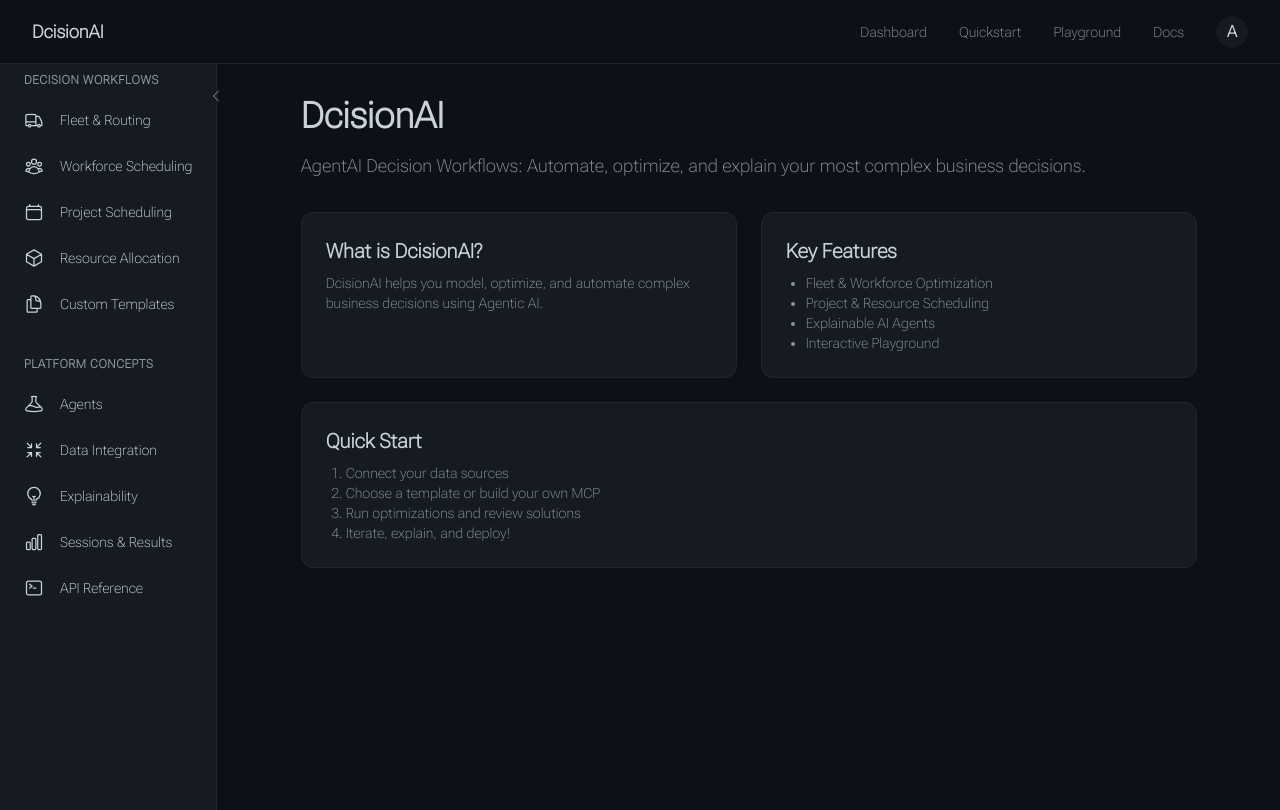
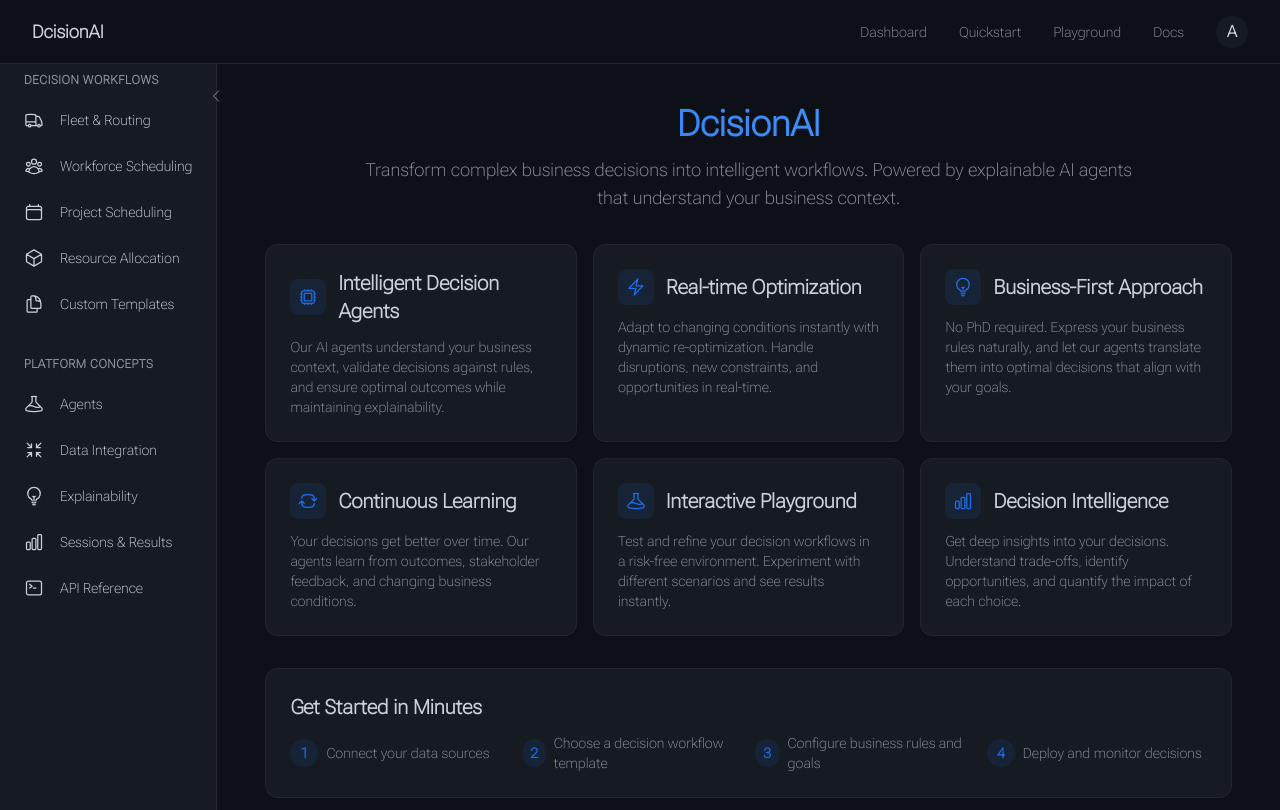
Before and after one commit to DcisionAI/dcision-platform, a Next.js app: page / in a window 1280 px wide. Shown: the top 810 px of the page. Built offline with nearby package versions, Linux system fonts and the light colour scheme.

Commit message:
fix: nav edits

```diff
--- a/pages/index.tsx
+++ b/pages/index.tsx
@@ -1,37 +1,99 @@
 import Layout from '../components/Layout';
+import {
+  BeakerIcon,
+  BoltIcon,
+  ChartBarIcon,
+  CpuChipIcon,
+  LightBulbIcon,
+  ArrowPathRoundedSquareIcon,
+} from '@heroicons/react/24/outline';
+
+function FeatureCard({ icon: Icon, title, description }: {
+  icon: React.ElementType;
+  title: string;
+  description: string;
+}) {
+  return (
+    <div className="border border-docs-section-border shadow-sm rounded-xl p-6 bg-docs-section hover:bg-docs-section/80 transition-colors">
+      <div className="flex items-center gap-3 mb-3">
+        <div className="p-2 bg-[#1F6FEB]/10 rounded-lg">
+          <Icon className="w-5 h-5 text-[#1F6FEB]" />
+        </div>
+        <h2 className="text-xl font-semibold text-docs-text">{title}</h2>
+      </div>
+      <p className="text-docs-muted">{description}</p>
+    </div>
+  );
+}
 
 export default function Home() {
+  const features = [
+    {
+      icon: CpuChipIcon,
+      title: "Intelligent Decision Agents",
+      description: "Our AI agents understand your business context, validate decisions against rules, and ensure optimal outcomes while maintaining explainability."
+    },
+    {
+      icon: BoltIcon,
+      title: "Real-time Optimization",
+      description: "Adapt to changing conditions instantly with dynamic re-optimization. Handle disruptions, new constraints, and opportunities in real-time."
+    },
+    {
+      icon: LightBulbIcon,
+      title: "Business-First Approach",
+      description: "No PhD required. Express your business rules naturally, and let our agents translate them into optimal decisions that align with your goals."
+    },
+    {
+      icon: ArrowPathRoundedSquareIcon,
+      title: "Continuous Learning",
+      description: "Your decisions get better over time. Our agents learn from outcomes, stakeholder feedback, and changing business conditions."
+    },
+    {
+      icon: BeakerIcon,
+      title: "Interactive Playground",
+      description: "Test and refine your decision workflows in a risk-free environment. Experiment with different scenarios and see results instantly."
+    },
+    {
+      icon: ChartBarIcon,
+      title: "Decision Intelligence",
+      description: "Get deep insights into your decisions. Understand trade-offs, identify opportunities, and quantify the impact of each choice."
+    }
+  ];
+
   return (
     <Layout>
-      <div className="max-w-4xl mx-auto">
-        <h1 className="text-4xl font-bold mb-4 text-docs-text">DcisionAI</h1>
-        <p className="text-lg mb-8 text-docs-muted">
-          AgentAI Decision Workflows: Automate, optimize, and explain your most complex business decisions.
-        </p>
-        <div className="grid grid-cols-1 md:grid-cols-2 gap-6">
-          <div className="border border-docs-section-border shadow-sm rounded-xl p-6 bg-docs-section">
-            <h2 className="text-xl font-semibold mb-2 text-docs-text">What is DcisionAI?</h2>
-            <p className="text-docs-muted">
-              DcisionAI helps you model, optimize, and automate complex business decisions using Agentic AI.
-            </p>
-          </div>
-          <div className="border border-docs-section-border shadow-sm rounded-xl p-6 bg-docs-section">
-            <h2 className="text-xl font-semibold mb-2 text-docs-text">Key Features</h2>
-            <ul className="list-disc ml-5 text-docs-muted">
-              <li>Fleet & Workforce Optimization</li>
-              <li>Project & Resource Scheduling</li>
-              <li>Explainable AI Agents</li>
-              <li>Interactive Playground</li>
-            </ul>
-          </div>
-          <div className="border border-docs-section-border shadow-sm rounded-xl p-6 bg-docs-section md:col-span-2">
-            <h2 className="text-xl font-semibold mb-2 text-docs-text">Quick Start</h2>
-            <ol className="list-decimal ml-5 text-docs-muted">
-              <li>Connect your data sources</li>
-              <li>Choose a template or build your own MCP</li>
-              <li>Run optimizations and review solutions</li>
-              <li>Iterate, explain, and deploy!</li>
-            </ol>
+      <div className="max-w-6xl mx-auto px-4 pt-2 pb-6">
+        <div className="text-center mb-8">
+          <h1 className="text-4xl font-bold mb-3 text-docs-text bg-clip-text text-transparent bg-gradient-to-r from-[#1F6FEB] to-[#58A6FF]">
+            DcisionAI
+          </h1>
+          <p className="text-lg mb-6 text-docs-muted max-w-3xl mx-auto">
+            Transform complex business decisions into intelligent workflows. Powered by explainable AI agents that understand your business context.
+          </p>
+        </div>
+
+        <div className="grid grid-cols-1 md:grid-cols-2 lg:grid-cols-3 gap-4 mb-8">
+          {features.map((feature, index) => (
+            <FeatureCard key={index} {...feature} />
+          ))}
+        </div>
+
+        <div className="border border-docs-section-border shadow-sm rounded-xl p-6 bg-docs-section">
+          <h2 className="text-xl font-semibold mb-3 text-docs-text">Get Started in Minutes</h2>
+          <div className="grid grid-cols-1 md:grid-cols-4 gap-3">
+            {[
+              { step: "1", text: "Connect your data sources" },
+              { step: "2", text: "Choose a decision workflow template" },
+              { step: "3", text: "Configure business rules and goals" },
+              { step: "4", text: "Deploy and monitor decisions" }
+            ].map((item) => (
+              <div key={item.step} className="flex items-center gap-2">
+                <div className="w-7 h-7 rounded-full bg-[#1F6FEB]/10 flex items-center justify-center text-[#1F6FEB] font-semibold">
+                  {item.step}
+                </div>
+                <p className="text-docs-muted text-sm">{item.text}</p>
+              </div>
+            ))}
           </div>
         </div>
       </div>
```
